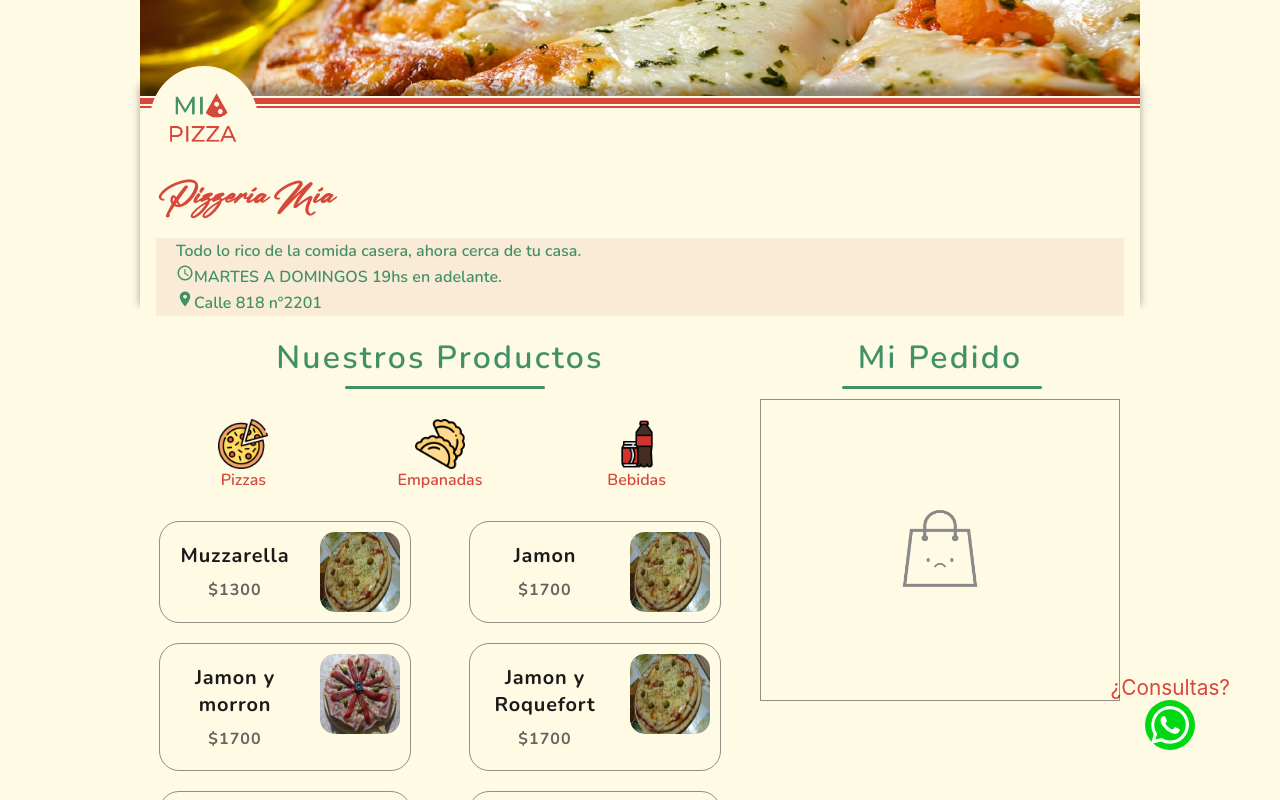
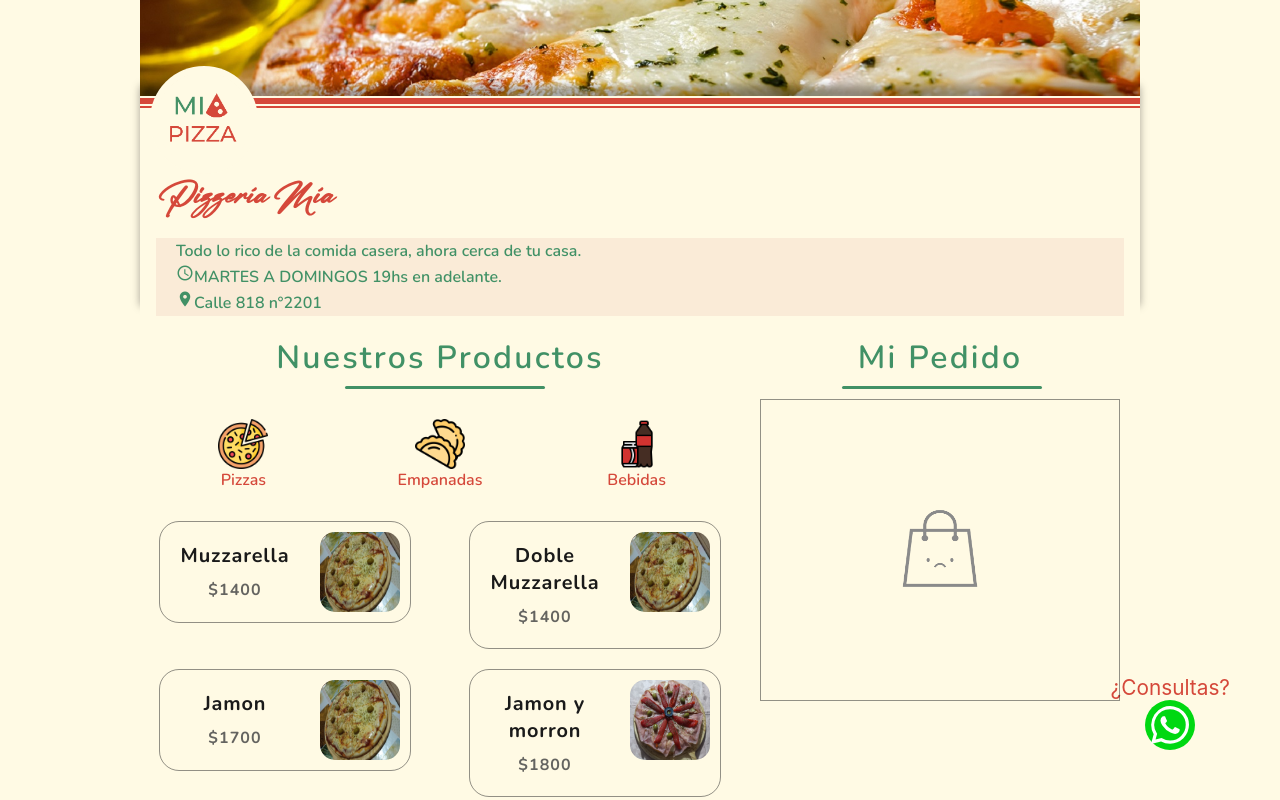
Before and after one commit to DanielQuijano1/pizzas2, a React (Create React App) app: page / in a window 1280 px wide. Shown: the top 800 px of the page. Built offline with nearby package versions, Linux system fonts and the light colour scheme.

Commit message:
agregados items al mock service

```diff
--- a/src/CartContainer/CartContainer.css
+++ b/src/CartContainer/CartContainer.css
@@ -71,6 +71,7 @@
     display: flex;
     flex-direction: column;
     gap: 20px;
+    margin-bottom: 50px;
 }
 
 .totalDeCompra{
@@ -131,6 +132,11 @@
     .flexCarrito {
         width: 95vw;
         padding-bottom: 60px;
+        max-height: 90vh;
+    }
+    .cartItems{
+        max-height: 40vh;
+        overflow: scroll;
     }
 }
 
--- a/src/CartContainer/CartContainer.jsx
+++ b/src/CartContainer/CartContainer.jsx
@@ -61,7 +61,7 @@ function CartContainer() {
                                                     ))}
                                                 </div>
 
-                                                <p className="totalDeCompra font">El total de tu compra es de ${getTotalItemsInCart()}</p>
+                                                <p className="totalDeCompra font">El total de tu compra es de <b> ${getTotalItemsInCart()} </b></p>
 
                                                 <div className="buttonItems font">
                                                     <Button onClick={clear} className="buttonCart" text="Limpiar Carrito" ></Button>
--- a/src/CartContainer/CartItem.jsx
+++ b/src/CartContainer/CartItem.jsx
@@ -5,14 +5,26 @@ import "./CartItem.css"
 function CartItem({ itemInCart, removeItem }) {
 
     function precioFinal() {
-        return itemInCart.precio * itemInCart.count
+        let precio = itemInCart.precio;
+        let cantidad = itemInCart.count;
+        let categoria = itemInCart.category;
+        let precioTotalFinal = 0;
+
+        if (categoria === "Empanadas" && cantidad >= 12) {
+            precio = 200;
+            precioTotalFinal = precio * cantidad;
+        } else {
+            precioTotalFinal = precio * cantidad;
+        }
+        return precioTotalFinal
     }
+
 
     return (
         <div className="targetaCart">
             <div className="espaciadoCart">
                 <div className="inicio">{itemInCart.category} ({itemInCart.title})</div>
-                <div className=" final">{precioFinal()}</div>
+                <div className=" final">${precioFinal()}</div>
             </div>
             <div className="cantidad">
                 <div className="textoCartItem">cantidad</div>
--- a/src/Flex/Flex.css
+++ b/src/Flex/Flex.css
@@ -1,6 +1,6 @@
 .flex{
     margin: 0 auto;
-    padding: 30px 0px 180px;
+    padding: 30px 0px;
     min-height:100%;
     justify-content: space-around;
     display: flex;
--- a/src/storage/MockService.js
+++ b/src/storage/MockService.js
@@ -1,29 +1,30 @@
 const productos = [
-    { id: 1, title: "Muzzarella", precio: 1300, detalle: "pizza casera moldeada a mano, con salsa de tomate, muzzarella, aceitunas adornada con especias", img: "/assets/IMG-20221205-WA0002.jpg", category: "Pizzas", stock: 20},
-    { id: 2, title: "Jamon", precio: 1700, detalle: "", img: "/assets/IMG-20221205-WA0002.jpg", category: "Pizzas", stock: 20},
-    { id: 3, title: "Jamon y morron", precio: 1700, detalle: "", img: "/assets/IMG-20221205-WA0001.jpg", category: "Pizzas", stock: 20},
-    { id: 4, title: "Jamon y Roquefort", precio: 1700, detalle: "", img: "/assets/IMG-20221205-WA0002.jpg", category: "Pizzas", stock: 20},
-    { id: 5, title: "Jamon y Huevo", precio: 1700, detalle: "", img: "/assets/IMG-20221205-WA0005.jpg", category: "Pizzas", stock: 20},
-    { id: 6, title: "Napolitana", precio: 1700, detalle: "", img: "/assets/IMG-20221205-WA0002.jpg", category: "Pizzas", stock: 20},
-    { id: 7, title: "Napolitana con Jamon", precio: 1700, detalle: "", img: "/assets/IMG-20221205-WA0002.jpg", category: "Pizzas", stock: 20},
-    { id: 8, title: "Muzzarella y Roquefort", precio: 1700, detalle: "", img: "/assets/IMG-20221205-WA0002.jpg", category: "Pizzas", stock: 20},
-    { id: 9, title: "Muzzarella y Huevo", precio: 1700, detalle: "", img: "/assets/IMG-20221205-WA0002.jpg", category: "Pizzas", stock: 20},
-    { id: 10, title: "Muzzarella con Anchoas", precio: 1700, detalle: "", img: "/assets/IMG-20221205-WA0002.jpg", category: "Pizzas", stock: 20},
-    { id: 11, title: "Anchoas", precio: 1700, detalle: "", img: "/assets/IMG-20221205-WA0002.jpg", category: "Pizzas", stock: 20},
-    { id: 12, title: "Calabresa", precio: 1700, detalle: "", img: "/assets/IMG-20221205-WA0002.jpg", category: "Pizzas", stock: 20},
-    { id: 13, title: "Caprese", precio: 1700, detalle: "", img: "/assets/IMG-20221205-WA0002.jpg", category: "Pizzas", stock: 20},
-    { id: 14, title: "Fugazza", precio: 1700, detalle: "", img: "/assets/IMG-20221205-WA0002.jpg", category: "Pizzas", stock: 20},
-    { id: 15, title: "Faina", precio: 1700, detalle: "", img: "/assets/IMG-20221205-WA0002.jpg", category: "Pizzas", stock: 20},
-    { id: 16, title: "Carne", precio: 210, detalle: "", img: "/assets/IMG-20221205-WA0004.jpg", category: "Empanadas", stock: 60},
-    { id: 17, title: "Carne a Cuchillo", precio: 210, detalle: "", img: "/assets/IMG-20221205-WA0004.jpg", category: "Empanadas", stock: 60},
-    { id: 18, title: "Carne Criolla", precio: 210, detalle: "", img: "/assets/IMG-20221205-WA0004.jpg", category: "Empanadas", stock: 60},
-    { id: 19, title: "Carne Picante", precio: 210, detalle: "", img: "/assets/IMG-20221205-WA0004.jpg", category: "Empanadas", stock: 60},
-    { id: 20, title: "Pollo", precio: 210, detalle: "", img: "/assets/IMG-20221205-WA0004.jpg", category: "Empanadas", stock: 60},
-    { id: 21, title: "Humita", precio: 210, detalle: "", img: "/assets/IMG-20221205-WA0004.jpg", category: "Empanadas", stock: 60},
-    { id: 22, title: "Verdura", precio: 210, detalle: "", img: "/assets/IMG-20221205-WA0004.jpg", category: "Empanadas", stock: 60},
-    { id: 23, title: "Jamon y queso", precio: 210, detalle: "", img: "/assets/IMG-20221205-WA0004.jpg", category: "Empanadas", stock: 60},
-    { id: 24, title: "Jamon y roquefort", precio: 210, detalle: "", img: "/assets/IMG-20221205-WA0004.jpg", category: "Empanadas", stock: 60},
-    { id: 25, title: "Arabe", precio: 210, detalle: "", img: "/assets/IMG-20221205-WA0004.jpg", category: "Empanadas", stock: 60}
+    { id: 1, title: "Muzzarella", precio: 1400, detalle: "Pizza media masa moldeada a mano, con salsa de tomate, muzzarella, aceitunas y adornada con especias", img: "/assets/IMG-20221205-WA0002.jpg", category: "Pizzas", stock: 20},
+    {id:26, title:"Doble Muzzarella", precio: 1400, detalle: "Pizza media masa moldeada a mano, con salsa de tomate, doble muzzarella, aceitunas y adornada con especias", img: "/assets/IMG-20221205-WA0002.jpg", category: "Pizzas", stock: 20},
+    { id: 2, title: "Jamon", precio: 1700, detalle: "Pizza media masa moldeada a mano, con salsa de tomate, muzzarella, jamón, aceitunas y adornada con especias", img: "/assets/IMG-20221205-WA0002.jpg", category: "Pizzas", stock: 20},
+    { id: 3, title: "Jamon y morron", precio: 1800, detalle: "Pizza media masa moldeada a mano, con salsa de tomate, muzzarella, jamón, morron rojo, aceitunas y adornada con especias", img: "/assets/IMG-20221205-WA0001.jpg", category: "Pizzas", stock: 20},
+    { id: 4, title: "Jamon y Roquefort", precio: 1800, detalle: "Pizza media masa moldeada a mano, con salsa de tomate, muzzarella, jamón, queso roquefort, aceitunas y adornada con especias", img: "/assets/IMG-20221205-WA0002.jpg", category: "Pizzas", stock: 20},
+    { id: 5, title: "Jamon y Huevo", precio: 1800, detalle: "Pizza media masa moldeada a mano, con salsa de tomate, muzzarella, jamón, huevo, aceitunas y adornada con especias", img: "/assets/IMG-20221205-WA0005.jpg", category: "Pizzas", stock: 20},
+    { id: 6, title: "Napolitana", precio: 1700, detalle: "Pizza media masa moldeada a mano, con salsa de tomate, muzzarella, tomate, ajo, aceitunas y adornada con especias", img: "/assets/IMG-20221205-WA0002.jpg", category: "Pizzas", stock: 20},
+    { id: 7, title: "Napolitana con Jamon", precio: 1800, detalle: "Pizza media masa moldeada a mano, con salsa de tomate, muzzarella, jamón, tomate, ajo, aceitunas y adornada con especias", img: "/assets/IMG-20221205-WA0002.jpg", category: "Pizzas", stock: 20},
+    { id: 8, title: "Muzzarella y Roquefort", precio: 1800, detalle: "Pizza media masa moldeada a mano, con salsa de tomate, muzzarella, roquefort, aceitunas y adornada con especias", img: "/assets/IMG-20221205-WA0002.jpg", category: "Pizzas", stock: 20},
+    { id: 9, title: "Muzzarella y Huevo", precio: 1800, detalle: "Pizza media masa moldeada a mano, con salsa de tomate, muzzarella, huevos, aceitunas y adornada con especias", img: "/assets/IMG-20221205-WA0002.jpg", category: "Pizzas", stock: 20},
+    { id: 10, title: "Muzzarella con Anchoas", precio: 1800, detalle: "Pizza media masa moldeada a mano, con salsa de tomate, muzzarella, anchoas, aceitunas y adornada con especias", img: "/assets/IMG-20221205-WA0002.jpg", category: "Pizzas", stock: 20},
+    { id: 11, title: "Anchoas", precio: 1800, detalle: "Pizza media masa moldeada a mano, con salsa de tomate, anchoas, aceitunas y adornada con especias", img: "/assets/IMG-20221205-WA0002.jpg", category: "Pizzas", stock: 20},
+    { id: 12, title: "Calabresa", precio: 1800, detalle: "Pizza media masa moldeada a mano, con salsa de tomate, muzzarella, longaniza, aceitunas y adornada con especias", img: "/assets/IMG-20221205-WA0002.jpg", category: "Pizzas", stock: 20},
+    { id: 13, title: "Caprese", precio: 1800, detalle: "Pizza media masa moldeada a mano, con salsa de tomate, muzzarella, tomate, albahaca, aceitunas y adornada con especias", img: "/assets/IMG-20221205-WA0002.jpg", category: "Pizzas", stock: 20},
+    { id: 14, title: "Fugazza", precio: 1700, detalle: "Pizza media masa moldeada a mano, con cebolla y adornada con especias", img: "/assets/IMG-20221205-WA0002.jpg", category: "Pizzas", stock: 20},
+    { id: 15, title: "Faina", precio: 1800, detalle: "", img: "/assets/IMG-20221205-WA0002.jpg", category: "Pizzas", stock: 20},
+    { id: 16, title: "Carne", precio: 220, detalle: "", img: "/assets/IMG-20221205-WA0004.jpg", category: "Empanadas", stock: 60},
+    { id: 17, title: "Carne a Cuchillo", precio: 220, detalle: "", img: "/assets/IMG-20221205-WA0004.jpg", category: "Empanadas", stock: 60},
+    { id: 18, title: "Carne Criolla", precio: 220, detalle: "", img: "/assets/IMG-20221205-WA0004.jpg", category: "Empanadas", stock: 60},
+    { id: 19, title: "Carne Picante", precio: 220, detalle: "", img: "/assets/IMG-20221205-WA0004.jpg", category: "Empanadas", stock: 60},
+    { id: 20, title: "Pollo", precio: 220, detalle: "", img: "/assets/IMG-20221205-WA0004.jpg", category: "Empanadas", stock: 60},
+    { id: 21, title: "Humita", precio: 220, detalle: "", img: "/assets/IMG-20221205-WA0004.jpg", category: "Empanadas", stock: 60},
+    { id: 22, title: "Verdura", precio: 220, detalle: "", img: "/assets/IMG-20221205-WA0004.jpg", category: "Empanadas", stock: 60},
+    { id: 23, title: "Jamon y queso", precio: 220, detalle: "", img: "/assets/IMG-20221205-WA0004.jpg", category: "Empanadas", stock: 60},
+    { id: 24, title: "Jamon y roquefort", precio: 220, detalle: "", img: "/assets/IMG-20221205-WA0004.jpg", category: "Empanadas", stock: 60},
+    { id: 25, title: "Arabe", precio: 220, detalle: "", img: "/assets/IMG-20221205-WA0004.jpg", category: "Empanadas", stock: 60}
 ]
 
 const obtenerProductos = () =>{
--- a/src/storage/cartContext.js
+++ b/src/storage/cartContext.js
@@ -21,7 +21,6 @@ function CartProvider(props) {
         }
     }
 
-
     function removeItem(itemInCart) {
         let newCart = cart.filter(elem => elem !== itemInCart)
         setCart(newCart)
@@ -31,14 +30,23 @@ function CartProvider(props) {
         setCart([])
     }
 
-    function multiplicar(a, b) {
-        return a * b
+    function multiplicar(precio, count, category) {
+        let precioTotalFinal = 0;
+
+        if (category === "Empanadas" && count >= 12) {
+            precio = 200;
+            precioTotalFinal = precio * count;
+        } else {
+            precioTotalFinal = precio * count;
+        }
+
+        return precioTotalFinal
     }
 
     function getTotalItemsInCart() {
         let total = 0;
         total = cart.reduce(
-            (totalCuenta, i) => totalCuenta + multiplicar(i.precio, i.count),
+            (totalCuenta, i) => totalCuenta + multiplicar(i.precio, i.count, i.category),
             total)
         return total;
     }
```
